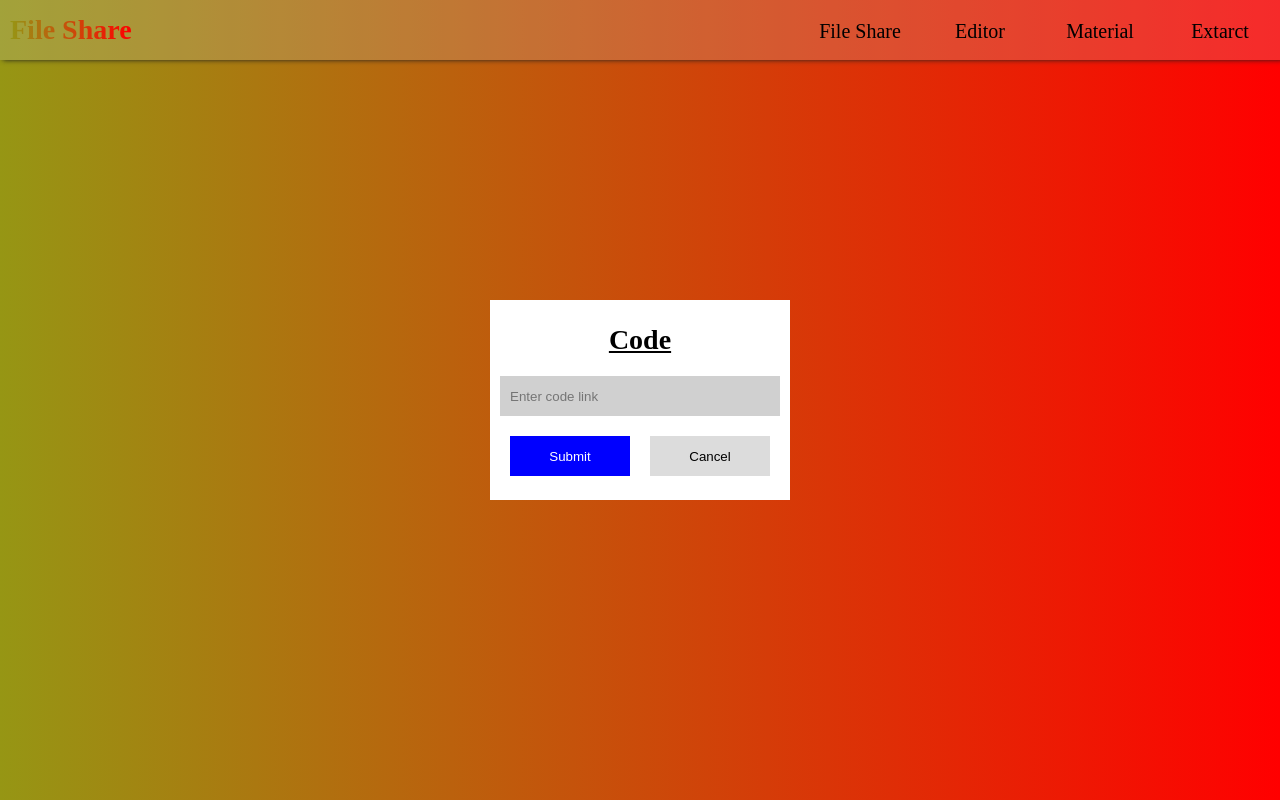
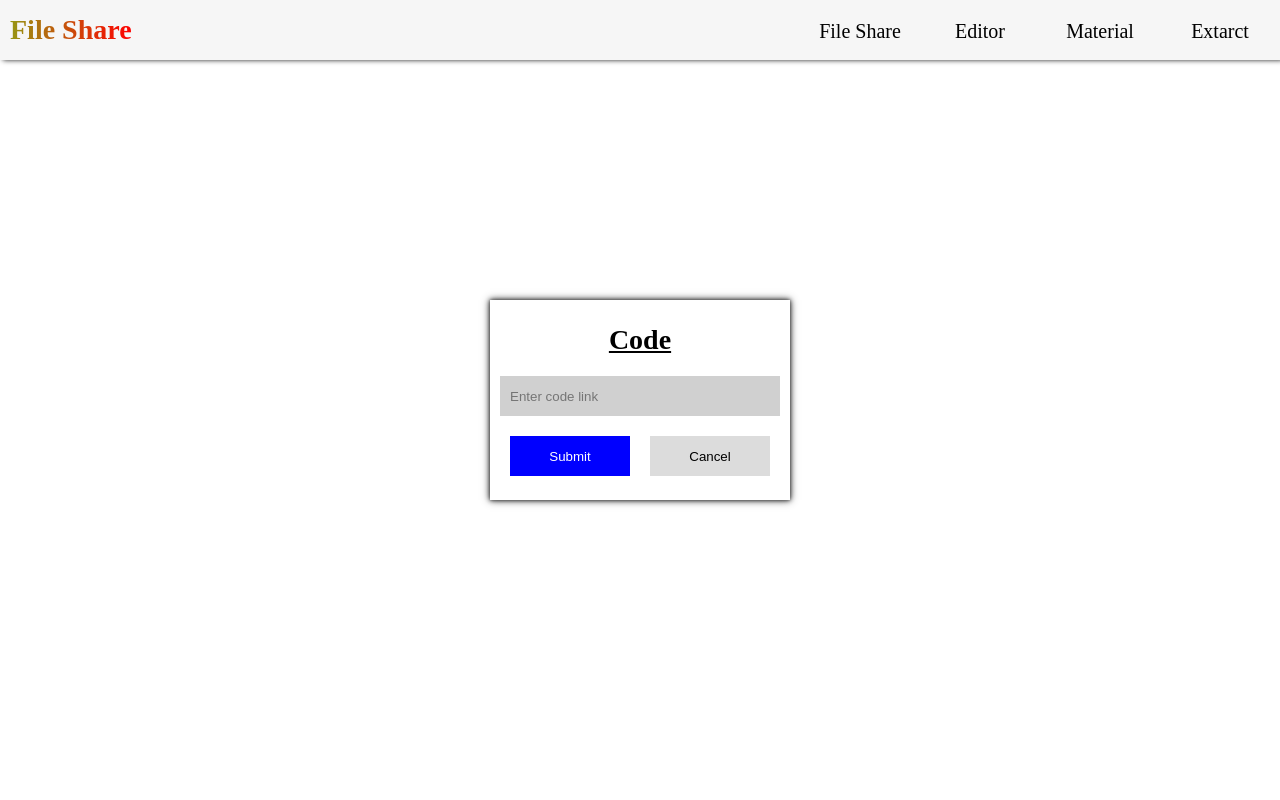
Before and after one commit to Anirudh3167/FileShare, a Django app: page /file-recieve in a window 1280 px wide. Run offline with Django 4.2, Linux system fonts and the light colour scheme.

Commit message:
Plain background is chosen

```diff
--- a/FileShare/Frontend/static/css/Text_editor.css
+++ b/FileShare/Frontend/static/css/Text_editor.css
@@ -10,7 +10,7 @@
 
     width: 100vw;
 
-    background: linear-gradient(90deg,rgb(150,150,20),red);
+    background: white;
 }
 
 .Editor {
--- a/FileShare/Frontend/static/css/Upload.css
+++ b/FileShare/Frontend/static/css/Upload.css
@@ -12,7 +12,7 @@
 
     min-width: 100vw;
     min-height: 100vh;
-    background: linear-gradient(90deg,rgb(150,150,20),red);
+    background: white;
 }
 
 .uploadBox {
--- a/FileShare/Frontend/static/css/file_recieve.css
+++ b/FileShare/Frontend/static/css/file_recieve.css
@@ -13,7 +13,7 @@
     min-height : 100vh;
 
     margin: 0;
-    background: linear-gradient(90deg, rgb(150,150,20),red);
+    background: white;
     }
 
 .reciever-form {
@@ -25,6 +25,8 @@
     width: 300px;
     min-height: 200px;
     background-color: white;
+    box-shadow: 0px 0px 4px rgb(40,40,40),
+                0px 0px 8px rgb(60,60,60);
 }
 
 .inputBox {
--- a/FileShare/Frontend/static/css/link_generation.css
+++ b/FileShare/Frontend/static/css/link_generation.css
@@ -14,7 +14,7 @@
     width : 100vw;
     min-height : 100vh;
 
-    background-color: rgb(60,60,60);
+    background-color:white;
     }
 
     .textContainer {
@@ -34,6 +34,8 @@
     border-radius : 20px;
     border : 2px solid blue;
     border-style : dotted;
+    background-color: rgba(230,230,230,0.2);
+    box-shadow: 0px 0px 4px rgb(40,40,40);
     }
 
     a {
--- a/FileShare/Frontend/static/css/public_links.css
+++ b/FileShare/Frontend/static/css/public_links.css
@@ -14,7 +14,7 @@
     min-height: 600px;
     height: 100vh;
 
-    background: linear-gradient(90deg, rgb(150,150,20), red);
+    background: white;
 }
 
 .tableContainer {
--- a/FileShare/Frontend/templates/components/Base_Share_navbar.html
+++ b/FileShare/Frontend/templates/components/Base_Share_navbar.html
@@ -10,7 +10,7 @@
 </head>
 <body>
     <div class="mainNavWrapper">
-        <a href="http://127.0.0.1:8000" class="logoSpace"> File Share </a>
+        <a href="{% url 'Base_Share:Public Links' %}" class="logoSpace"> File Share </a>
         <div class="navLinks" id="navLinks">
 
             <div class="hamburger-menu" onclick="hamburger()">
```
